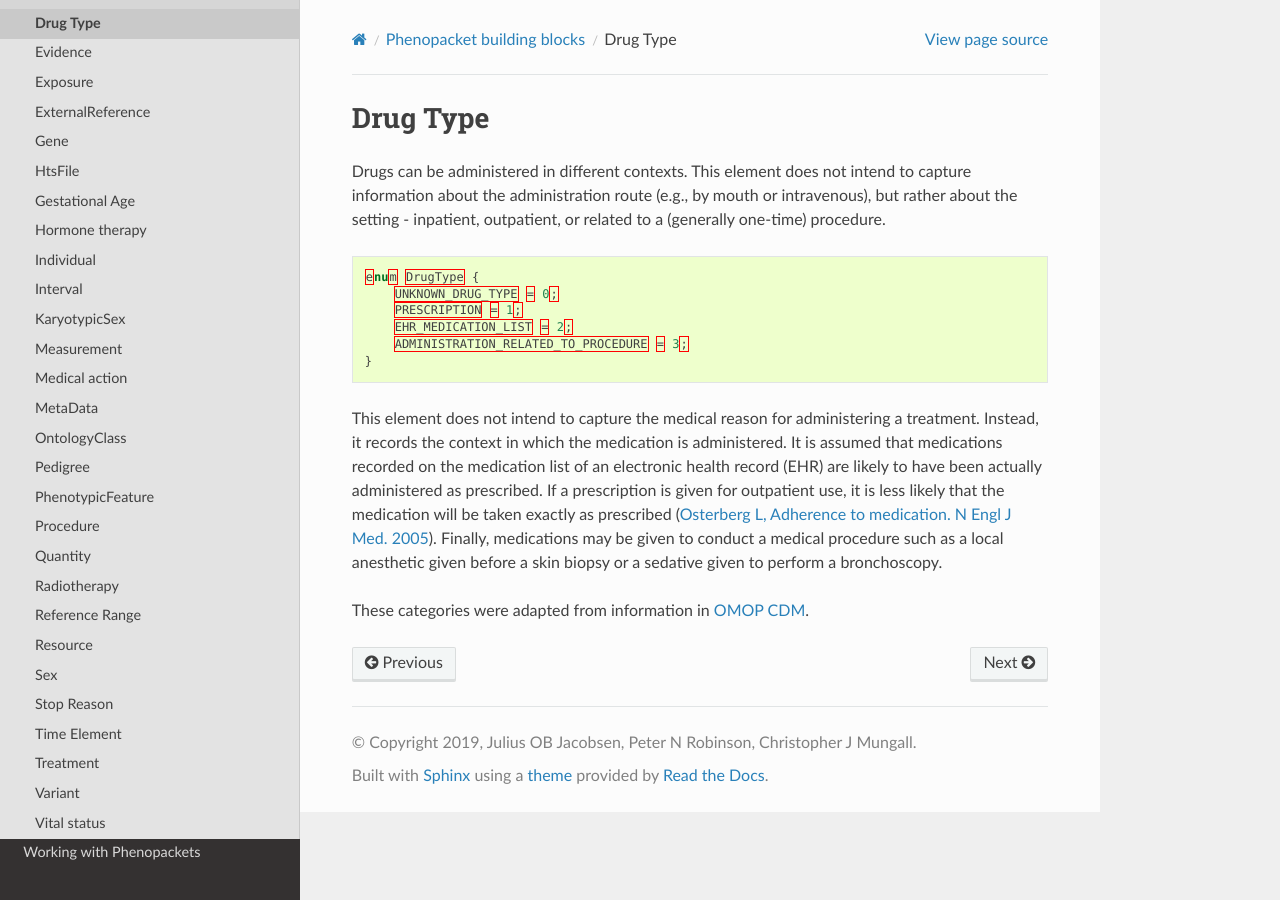
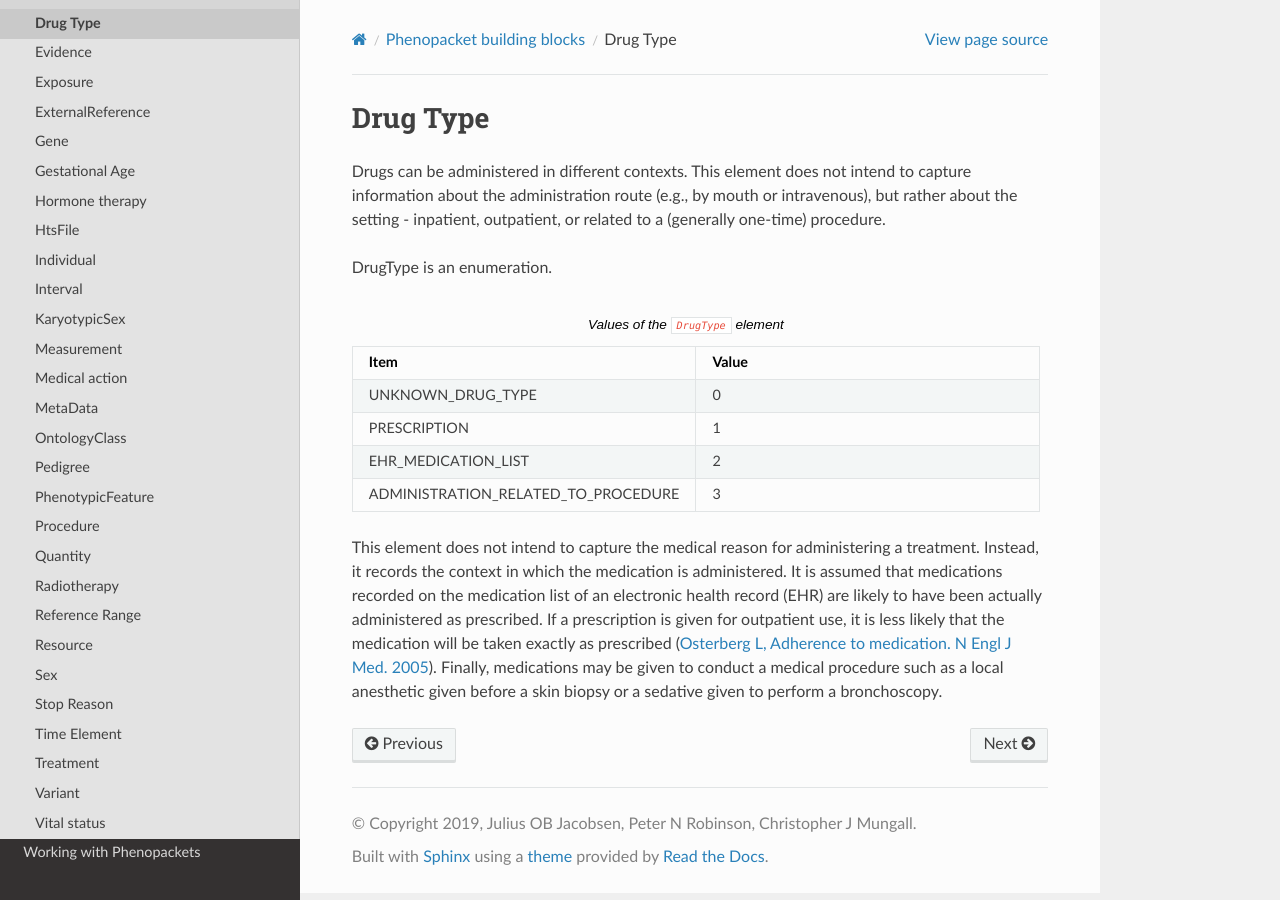
Before and after one commit to phenopackets/phenopacket-schema, a Sphinx documentation site: the page built from docs/drug-type.rst, in a window 1280 px wide. Built offline with Sphinx 7.4.7 and the Read the Docs theme 2.0.0, drawn with Linux system fonts in a browser that asks for light colours.

```diff
--- a/docs/building-blocks.rst
+++ b/docs/building-blocks.rst
@@ -26,9 +26,9 @@
    exposure
    externalreference
    gene
-   file
    gestational-age
    hormonetherapy
+   htsfile
    individual
    interval
    karyotypicsex
--- a/docs/drug-type.rst
+++ b/docs/drug-type.rst
@@ -10,17 +10,26 @@
 or related to a (generally one-time) procedure.
 
 
+DrugType is an enumeration.
 
 
 
-.. code-block:: json
+.. list-table:: Values  of the ``DrugType`` element
+   :widths: 50 50
+   :header-rows: 1
 
-    enum DrugType {
-        UNKNOWN_DRUG_TYPE = 0;
-        PRESCRIPTION = 1;
-        EHR_MEDICATION_LIST = 2;
-        ADMINISTRATION_RELATED_TO_PROCEDURE = 3;
-    }
+   * - Item
+     - Value
+   * - UNKNOWN_DRUG_TYPE
+     - 0
+   * - PRESCRIPTION
+     - 1
+   * - EHR_MEDICATION_LIST
+     - 2
+   * - ADMINISTRATION_RELATED_TO_PROCEDURE
+     - 3
+
+
 
 
 This element does not intend to capture the medical reason for administering
@@ -34,7 +43,3 @@
 Finally, medications may be given to conduct a medical procedure such as
 a local anesthetic given before a skin biopsy or a sedative given to perform
 a bronchoscopy.
-
-
-These categories were adapted from information in
-`OMOP CDM <https://github.com/OHDSI/CommonDataModel/wiki/DRUG_EXPOSURE>`_.
```
Also changed, not shown: docs/htsfile.rst (renamed from docs/file.rst, +13 -14 lines), 2 other files.
